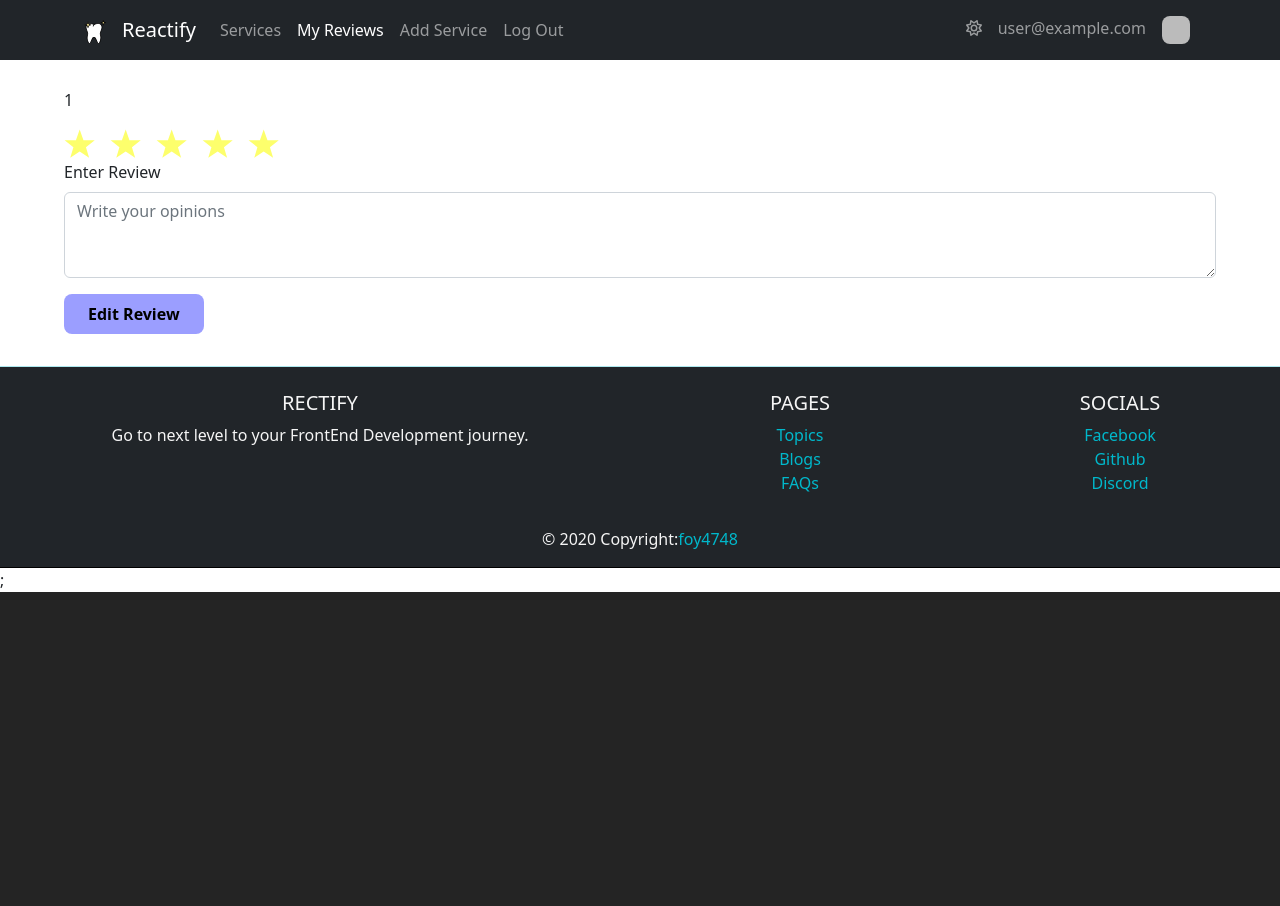
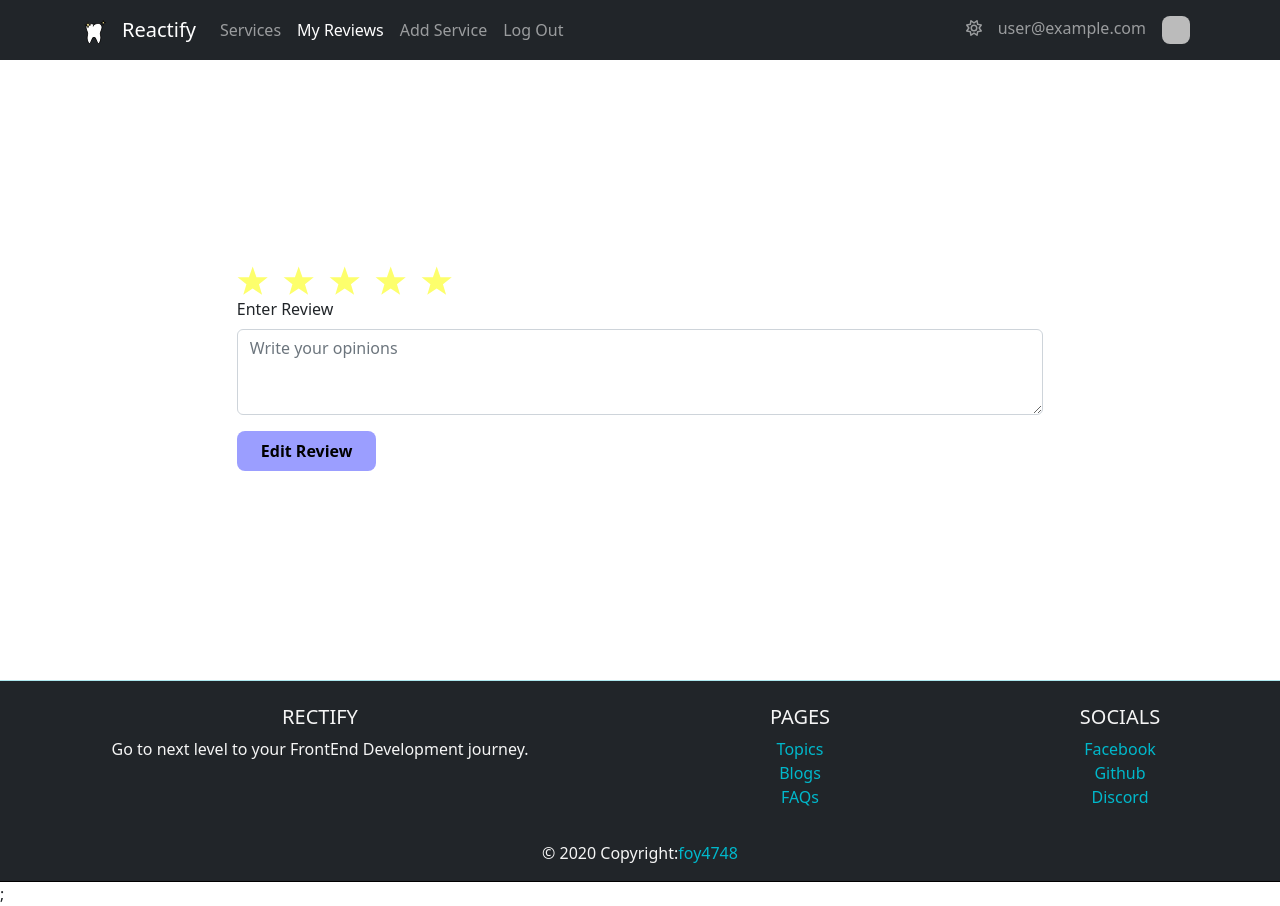
Before and after one commit to foy4748/dentist-review, a React (Vite) app: page /my-reviews/1 in a window 1280 px wide. Before the commit the page ends 800 px from the top, so only its background shows below. Built offline with nearby package versions, Linux system fonts and the light colour scheme; no server answers; sample sign-in values are in the browser's storage.

Commit message:
Added some nice touch and styles to edit review page

```diff
--- a/src/components/MyReviews/EditMyReview.jsx
+++ b/src/components/MyReviews/EditMyReview.jsx
@@ -1,9 +1,11 @@
-import { useParams } from "react-router-dom";
+import { useParams, useLocation, useNavigate } from "react-router-dom";
 import { useEffect, useState } from "react";
 import StarRatings from "react-star-ratings";
 
 import toast from "react-hot-toast";
 import { Form, Container } from "react-bootstrap";
+
+import styles from "./EditMyReview.module.css";
 
 const SERVER =
   import.meta.env.VITE_SERVER_ADDRESS || import.meta.env.VITE_DEV_SERVER;
@@ -12,6 +14,8 @@ export default function EditMyReview() {
   const [review, setReview] = useState({});
   const { id } = useParams();
 
+  const location = useLocation();
+  const navigate = useNavigate();
   // Form Values
   const [currentReview, setCurrentReview] = useState("");
   const [currentRaing, setCurrentRating] = useState(5);
@@ -61,6 +65,7 @@ export default function EditMyReview() {
         toast.success("Successfully Edited Review");
         setCurrentReview("");
         setCurrentRating(5);
+        navigate(location?.state?.from || "/");
       } else {
         toast.error("FAILED to edit review");
       }
@@ -70,7 +75,8 @@ export default function EditMyReview() {
     }
   };
   const formJSX = (
-    <Form onSubmit={handleReviewSubmit}>
+    <section className={styles.formContainer}>
+      <Form onSubmit={handleReviewSubmit} className={styles.editForm}>
         <Form.Group className="mb-3" controlId="exampleForm.ControlTextarea1">
           <div>
             <StarRatings
@@ -95,12 +101,8 @@ export default function EditMyReview() {
           Edit Review
         </button>
       </Form>
+    </section>
   );
 
-  return (
-    <div>
-      <p>{id}</p>
-      {formJSX}
-    </div>
-  );
+  return <div>{formJSX}</div>;
 }
--- /dev/null
+++ b/src/components/MyReviews/EditMyReview.module.css
@@ -0,0 +1,10 @@
+.formContainer {
+  min-height: 70vh;
+  display: flex;
+  justify-content: center;
+  align-items: center;
+}
+
+.editForm {
+  width: 70%;
+}
--- a/src/components/MyReviews/MyReviews.jsx
+++ b/src/components/MyReviews/MyReviews.jsx
@@ -2,7 +2,7 @@ const SERVER =
   import.meta.env.VITE_SERVER_ADDRESS || import.meta.env.VITE_DEV_SERVER;
 
 import { useState, useEffect } from "react";
-import { Link } from "react-router-dom";
+import { Link, useLocation } from "react-router-dom";
 import { Table } from "react-bootstrap";
 import toast from "react-hot-toast";
 
@@ -16,6 +16,7 @@ import {
 } from "@fortawesome/free-regular-svg-icons";
 export default function MyReview() {
   const [reviews, setReviews] = useState([]);
+  const location = useLocation();
   useEffect(() => {
     const authtoken = localStorage.getItem("authtoken");
     const options = {
@@ -57,13 +58,15 @@ export default function MyReview() {
   };
 
   const SingleRowJSX = ({ item, idx }) => {
-    const { service_title, time, review, rating, _id } = item;
+    const { service_id, service_title, time, review, rating, _id } = item;
     return (
       <>
         <tr key={_id}>
           <td>{idx + 1}</td>
           <td>{moment(time).format("DD MMM")}</td>
-          <td>{service_title}</td>
+          <td>
+            <Link to={`/services/${service_id}`}>{service_title}</Link>
+          </td>
           <td>{review}</td>
           <td>{rating}</td>
           <td>
@@ -75,7 +78,7 @@ export default function MyReview() {
             />{" "}
           </td>
           <td>
-            <Link to={`/my-reviews/${_id}`}>
+            <Link to={`/my-reviews/${_id}`} state={{ from: location }}>
               {" "}
               <FontAwesomeIcon
                 title="Edit Review"
```
Lines whose indentation alone changed are shown as unchanged.
